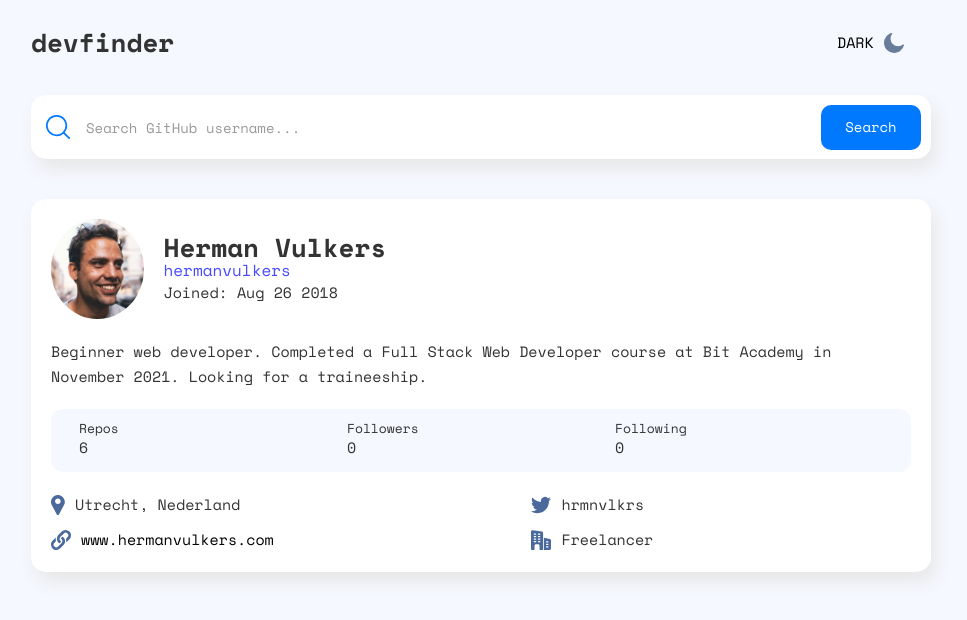
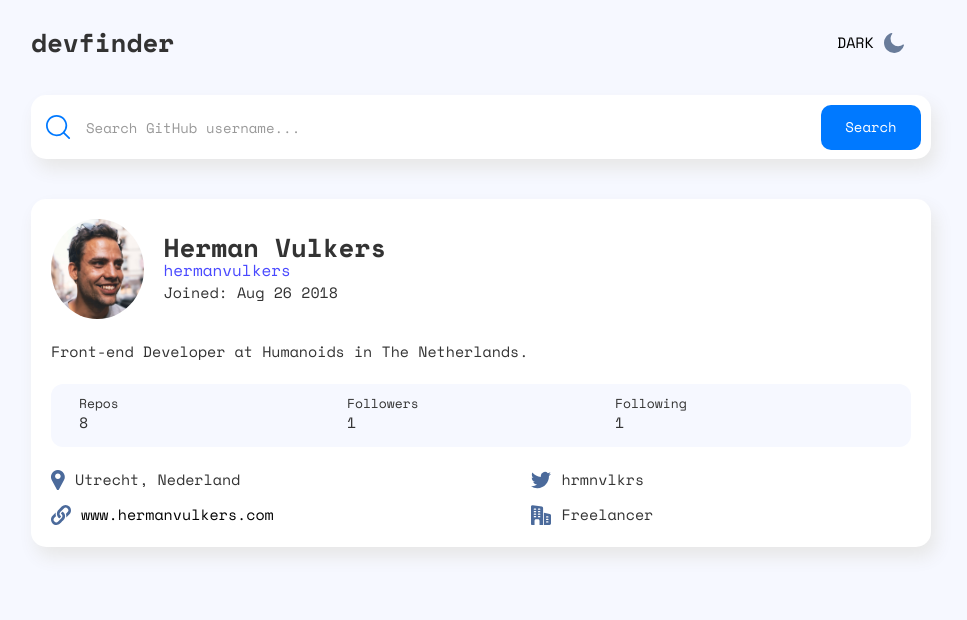
Before and after one commit to HermanVulkers/devfinder, a plain HTML site: page index.html in a window 1280 px wide. Shown: the whole page, without its empty margins (159-1126 px from the left). Drawn offline with nearby package versions, Linux system fonts and the light colour scheme.

Commit message:
Update placeholder text

```diff
--- a/index.html
+++ b/index.html
@@ -52,7 +52,7 @@
 	<div class="container main-container">
 		<div class="info">
 			<div id="info-photo">
-				<img src="assets/IMG_1908.jpg" class="photo" alt="Placeholder photo of me">
+				<img src="assets/IMG_1908.jpg" class="photo" alt="Herman Vulkers">
 			</div>
 			<div class="info-header">
 				<span class="info-title-handle">
@@ -63,20 +63,20 @@
 			</div>
 		</div>
 		<div id="description">
-			Beginner web developer. Completed a Full Stack Web Developer course at Bit Academy in November 2021. Looking for a traineeship.
+			Front-end Developer at Humanoids in The Netherlands.
 		</div>
 		<div class="stats">
 			<div class="repos">
 				<h4><span>Repos</span></h4>
-				<span id="repos-number">6</span>
+				<span id="repos-number">8</span>
 			</div>
 			<div class="followers">
 				<h4><span>Followers</span></h4>
-				<span id="followers-number">0</span>
+				<span id="followers-number">1</span>
 			</div>
 			<div class="following">
 				<h4><span>Following</span></h4>
-				<span id="following-number">0</span>
+				<span id="following-number">1</span>
 			</div>
 		</div>
 		<div class="contact">
```
